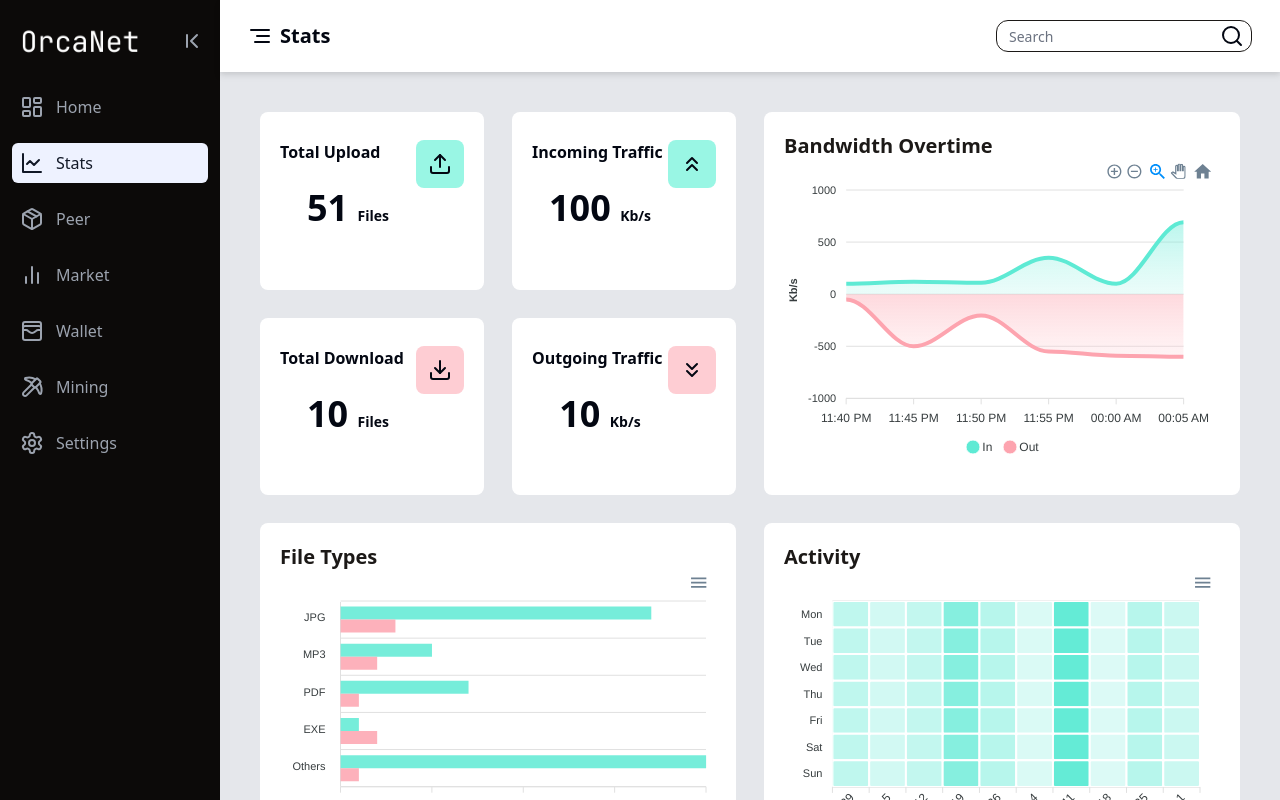
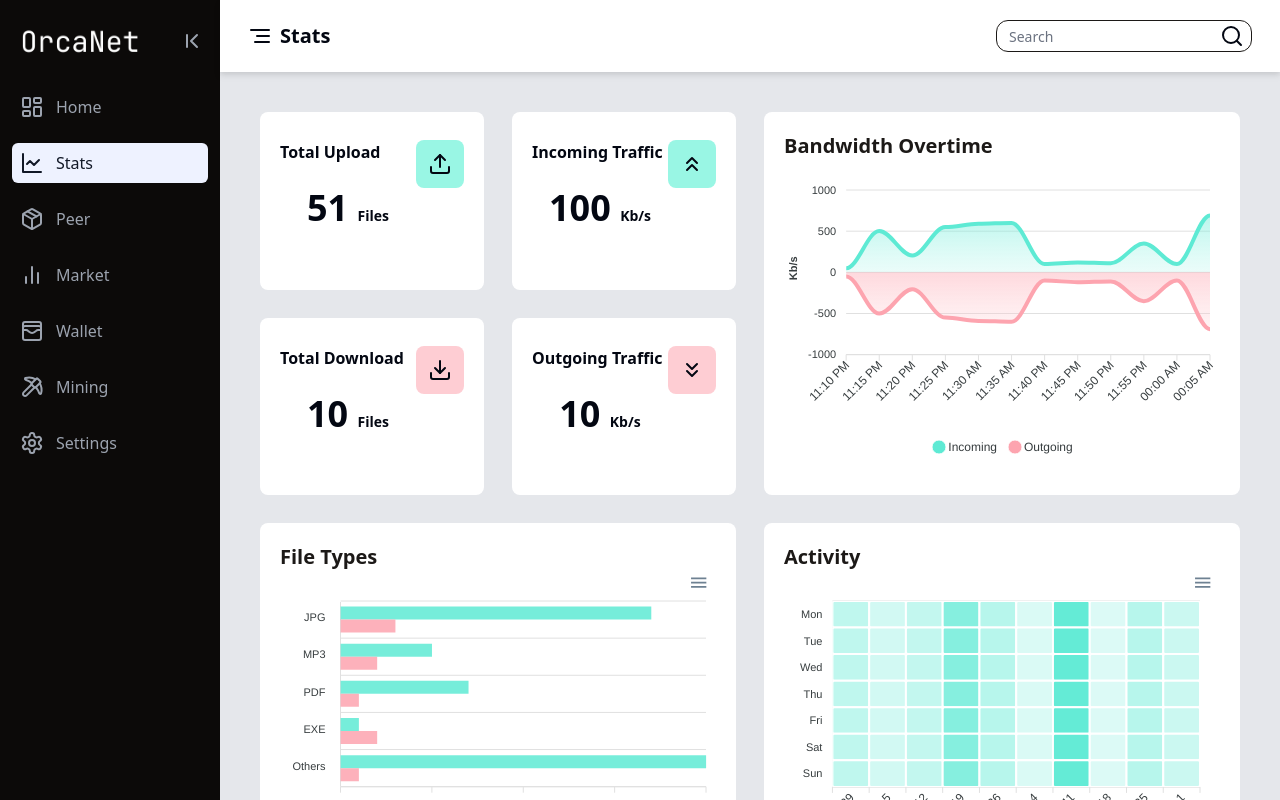
Before and after one commit to sbu-416-24sp/orcanet-desktop-deprecated, a React (Vite) app in the folder frontend/: page /stats in a window 1280 px wide. Built offline with nearby package versions, Linux system fonts and the light colour scheme.

Commit message:
Fix: Fix chart time range

```diff
--- a/frontend/src/stats/BandwidthChart.tsx
+++ b/frontend/src/stats/BandwidthChart.tsx
@@ -5,61 +5,13 @@ import { ApexOptions } from "apexcharts";
 const Bandwidth: React.FC = () => {
   const series = [
     {
-      name: "In",
-      data: [
-        {
-          x: 1,
-          y: 100,
+      name: "Incoming",
+      data: [50, 501, 205, 550, 590, 600, 100, 120, 110, 350, 100, 690],
     },
     {
-          x: 2,
-          y: 120,
-        },
-        {
-          x: 3,
-          y: 110,
-        },
-        {
-          x: 4,
-          y: 350,
-        },
-        {
-          x: 5,
-          y: 100,
-        },
-        {
-          x: 6,
-          y: 690,
-        },
-      ],
-    },
-    {
-      name: "Out",
+      name: "Outgoing",
       data: [
-        {
-          x: 1,
-          y: -50,
-        },
-        {
-          x: 2,
-          y: -501,
-        },
-        {
-          x: 3,
-          y: -205,
-        },
-        {
-          x: 4,
-          y: -550,
-        },
-        {
-          x: 5,
-          y: -590,
-        },
-        {
-          x: 6,
-          y: -600,
-        },
+        -50, -501, -205, -550, -590, -600, -100, -120, -110, -350, -100, -690,
       ],
     },
   ];
@@ -68,18 +20,18 @@ const Bandwidth: React.FC = () => {
     chart: {
       type: "area",
       toolbar: {
-        show: true,
-        tools: {
-          download: false,
-        },
+        show: false,
+        // tools: {
+        //   download: false,
+        // },
       },
     },
     dataLabels: {
       enabled: false,
     },
-    stroke: {
-      curve: "smooth",
-    },
+    // stroke: {
+    //   curve: "smooth",
+    // },
     tooltip: {
       theme: "dark",
     },
@@ -88,8 +40,14 @@ const Bandwidth: React.FC = () => {
         text: "Kb/s",
       },
     },
-    colors: ["#5eead4", "#fda4af"],
-    labels: [
+    xaxis: {
+      categories: [
+        "11:10 PM",
+        "11:15 PM",
+        "11:20 PM",
+        "11:25 PM",
+        "11:30 AM",
+        "11:35 AM",
         "11:40 PM",
         "11:45 PM",
         "11:50 PM",
@@ -97,6 +55,8 @@ const Bandwidth: React.FC = () => {
         "00:00 AM",
         "00:05 AM",
       ],
+    },
+    colors: ["#5eead4", "#fda4af"],
   };
 
   return (
```
Lines whose indentation alone changed are shown as unchanged.
